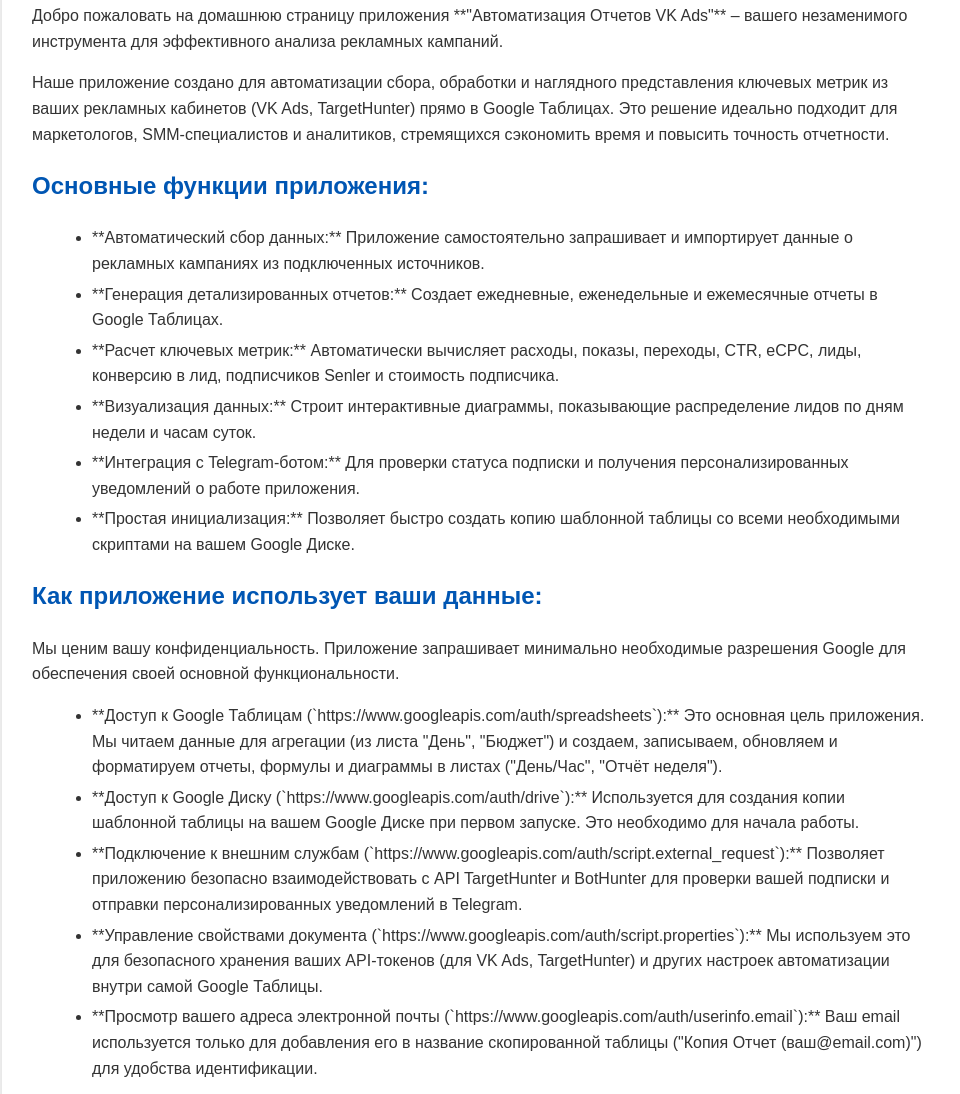
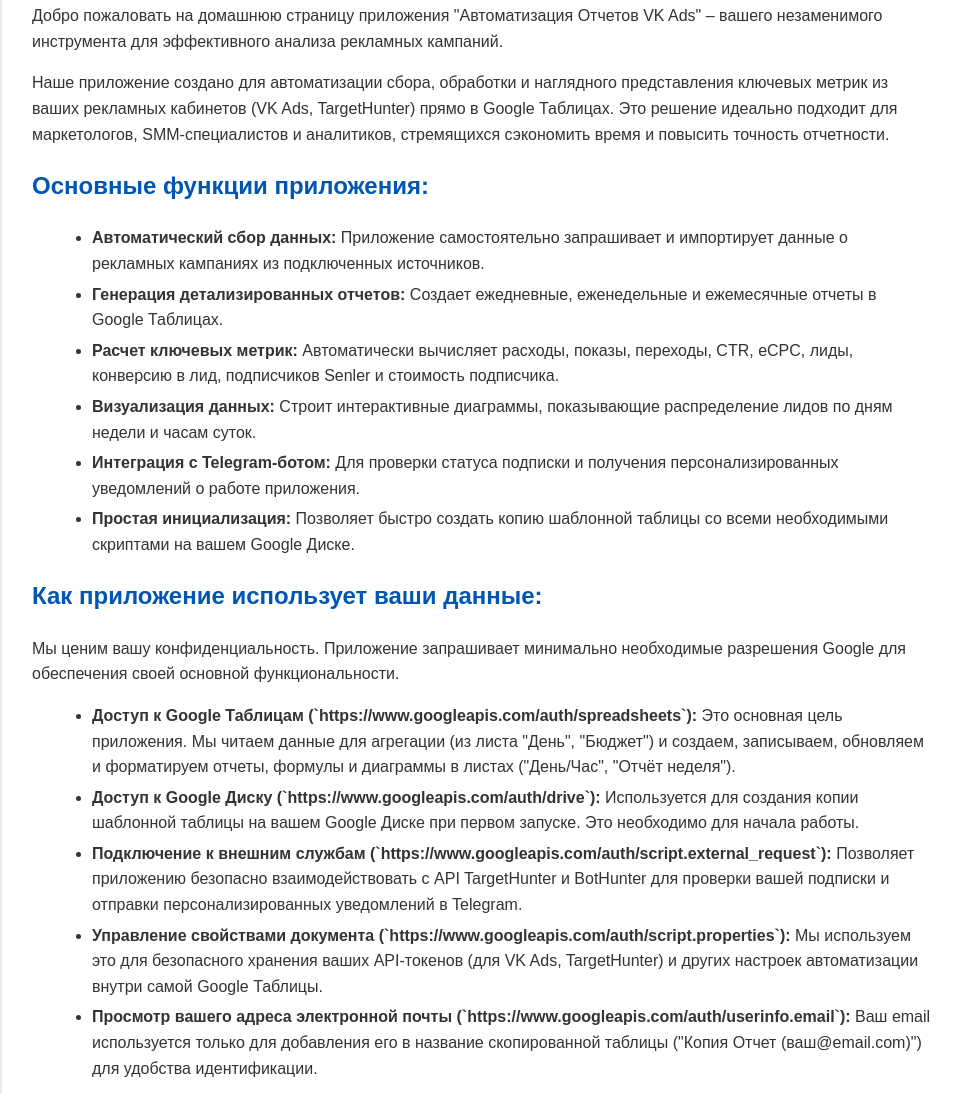
Before and after one commit to harybda/selector, a plain HTML site: page index.html in a window 1280 px wide. Shown: the part 233-1327 px from the top of the page, without its empty margins (158-1118 px from the left). Drawn offline with Linux system fonts and the light colour scheme.

Commit message:
index.html

```diff
--- a/index.html
+++ b/index.html
@@ -27,7 +27,7 @@
         h1 {
             text-align: center;
             margin-bottom: 20px; /* Уменьшен отступ для верхней ссылки */
-            font-weight: bold; /* Явно устанавливаем жирный шрифт для h1 */
+            font-weight: bold !important; /* Явно устанавливаем жирный шрифт для h1 с !important */
         }
         .logo {
             text-align: center;
@@ -91,27 +91,27 @@
             <a href="https://selector-ads.ru/privacy-policy.html">Политика конфиденциальности</a>
         </div>
 
-        <p>Добро пожаловать на домашнюю страницу приложения **"Автоматизация Отчетов VK Ads"** – вашего незаменимого инструмента для эффективного анализа рекламных кампаний.</p>
+        <p>Добро пожаловать на домашнюю страницу приложения "Автоматизация Отчетов VK Ads" – вашего незаменимого инструмента для эффективного анализа рекламных кампаний.</p>
         <p>Наше приложение создано для автоматизации сбора, обработки и наглядного представления ключевых метрик из ваших рекламных кабинетов (VK Ads, TargetHunter) прямо в Google Таблицах. Это решение идеально подходит для маркетологов, SMM-специалистов и аналитиков, стремящихся сэкономить время и повысить точность отчетности.</p>
 
         <h2>Основные функции приложения:</h2>
         <ul>
-            <li>**Автоматический сбор данных:** Приложение самостоятельно запрашивает и импортирует данные о рекламных кампаниях из подключенных источников.</li>
-            <li>**Генерация детализированных отчетов:** Создает ежедневные, еженедельные и ежемесячные отчеты в Google Таблицах.</li>
-            <li>**Расчет ключевых метрик:** Автоматически вычисляет расходы, показы, переходы, CTR, eCPC, лиды, конверсию в лид, подписчиков Senler и стоимость подписчика.</li>
-            <li>**Визуализация данных:** Строит интерактивные диаграммы, показывающие распределение лидов по дням недели и часам суток.</li>
-            <li>**Интеграция с Telegram-ботом:** Для проверки статуса подписки и получения персонализированных уведомлений о работе приложения.</li>
-            <li>**Простая инициализация:** Позволяет быстро создать копию шаблонной таблицы со всеми необходимыми скриптами на вашем Google Диске.</li>
+            <li><strong>Автоматический сбор данных:</strong> Приложение самостоятельно запрашивает и импортирует данные о рекламных кампаниях из подключенных источников.</li>
+            <li><strong>Генерация детализированных отчетов:</strong> Создает ежедневные, еженедельные и ежемесячные отчеты в Google Таблицах.</li>
+            <li><strong>Расчет ключевых метрик:</strong> Автоматически вычисляет расходы, показы, переходы, CTR, eCPC, лиды, конверсию в лид, подписчиков Senler и стоимость подписчика.</li>
+            <li><strong>Визуализация данных:</strong> Строит интерактивные диаграммы, показывающие распределение лидов по дням недели и часам суток.</li>
+            <li><strong>Интеграция с Telegram-ботом:</strong> Для проверки статуса подписки и получения персонализированных уведомлений о работе приложения.</li>
+            <li><strong>Простая инициализация:</strong> Позволяет быстро создать копию шаблонной таблицы со всеми необходимыми скриптами на вашем Google Диске.</li>
         </ul>
 
         <h2>Как приложение использует ваши данные:</h2>
         <p>Мы ценим вашу конфиденциальность. Приложение запрашивает минимально необходимые разрешения Google для обеспечения своей основной функциональности.</p>
         <ul>
-            <li>**Доступ к Google Таблицам (`https://www.googleapis.com/auth/spreadsheets`):** Это основная цель приложения. Мы читаем данные для агрегации (из листа "День", "Бюджет") и создаем, записываем, обновляем и форматируем отчеты, формулы и диаграммы в листах ("День/Час", "Отчёт неделя").</li>
-            <li>**Доступ к Google Диску (`https://www.googleapis.com/auth/drive`):** Используется для создания копии шаблонной таблицы на вашем Google Диске при первом запуске. Это необходимо для начала работы.</li>
-            <li>**Подключение к внешним службам (`https://www.googleapis.com/auth/script.external_request`):** Позволяет приложению безопасно взаимодействовать с API TargetHunter и BotHunter для проверки вашей подписки и отправки персонализированных уведомлений в Telegram.</li>
-            <li>**Управление свойствами документа (`https://www.googleapis.com/auth/script.properties`):** Мы используем это для безопасного хранения ваших API-токенов (для VK Ads, TargetHunter) и других настроек автоматизации внутри самой Google Таблицы.</li>
-            <li>**Просмотр вашего адреса электронной почты (`https://www.googleapis.com/auth/userinfo.email`):** Ваш email используется только для добавления его в название скопированной таблицы ("Копия Отчет (ваш@email.com)") для удобства идентификации.</li>
+            <li><strong>Доступ к Google Таблицам (`https://www.googleapis.com/auth/spreadsheets`):</strong> Это основная цель приложения. Мы читаем данные для агрегации (из листа "День", "Бюджет") и создаем, записываем, обновляем и форматируем отчеты, формулы и диаграммы в листах ("День/Час", "Отчёт неделя").</li>
+            <li><strong>Доступ к Google Диску (`https://www.googleapis.com/auth/drive`):</strong> Используется для создания копии шаблонной таблицы на вашем Google Диске при первом запуске. Это необходимо для начала работы.</li>
+            <li><strong>Подключение к внешним службам (`https://www.googleapis.com/auth/script.external_request`):</strong> Позволяет приложению безопасно взаимодействовать с API TargetHunter и BotHunter для проверки вашей подписки и отправки персонализированных уведомлений в Telegram.</li>
+            <li><strong>Управление свойствами документа (`https://www.googleapis.com/auth/script.properties`):</strong> Мы используем это для безопасного хранения ваших API-токенов (для VK Ads, TargetHunter) и других настроек автоматизации внутри самой Google Таблицы.</li>
+            <li><strong>Просмотр вашего адреса электронной почты (`https://www.googleapis.com/auth/userinfo.email`):</strong> Ваш email используется только для добавления его в название скопированной таблицы ("Копия Отчет (ваш@email.com)") для удобства идентификации.</li>
         </ul>
         <p>Мы не продаем, не передаем и не используем ваши данные в рекламных целях или для любых других целей, не связанных с прямой функциональностью этого приложения.</p>
 
```
